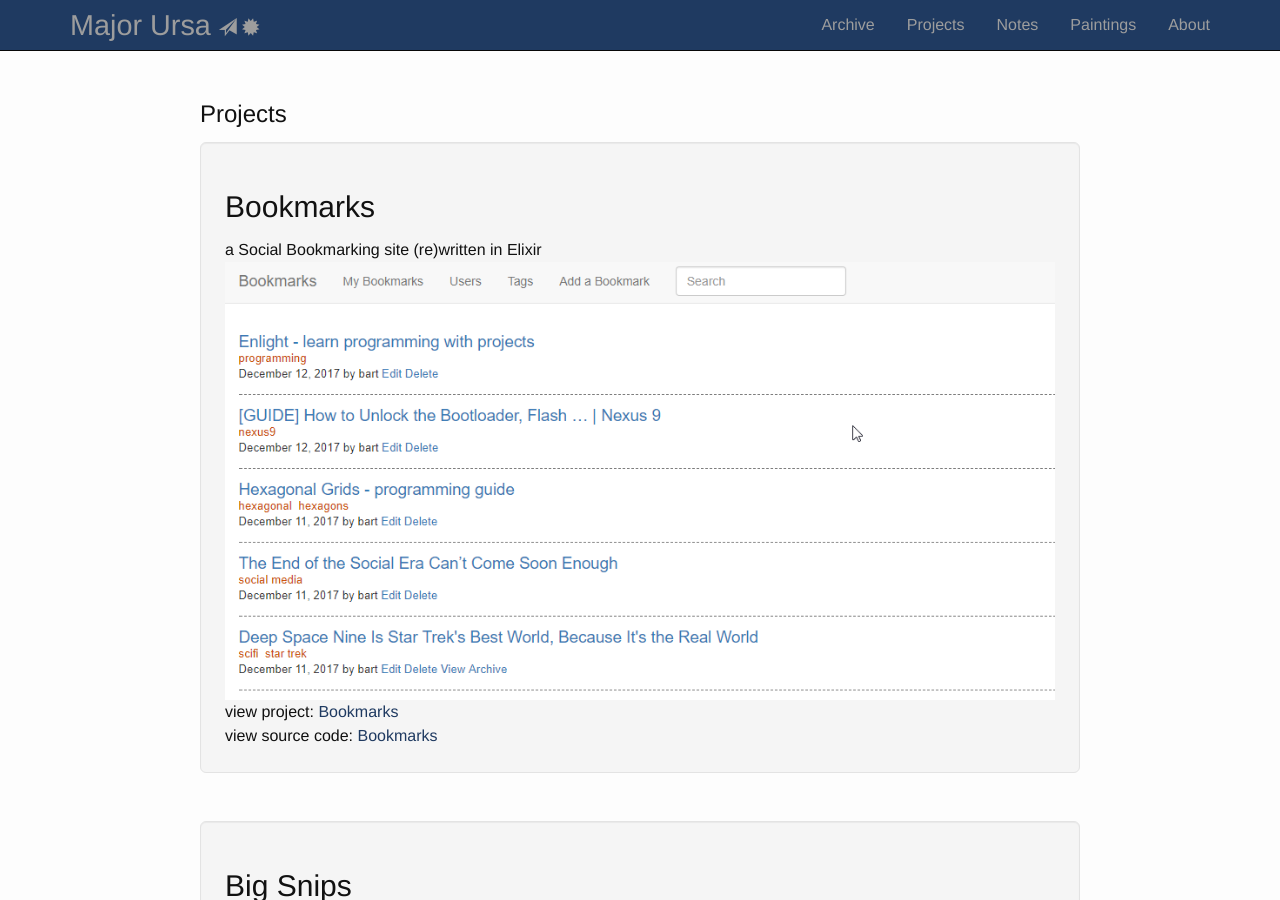
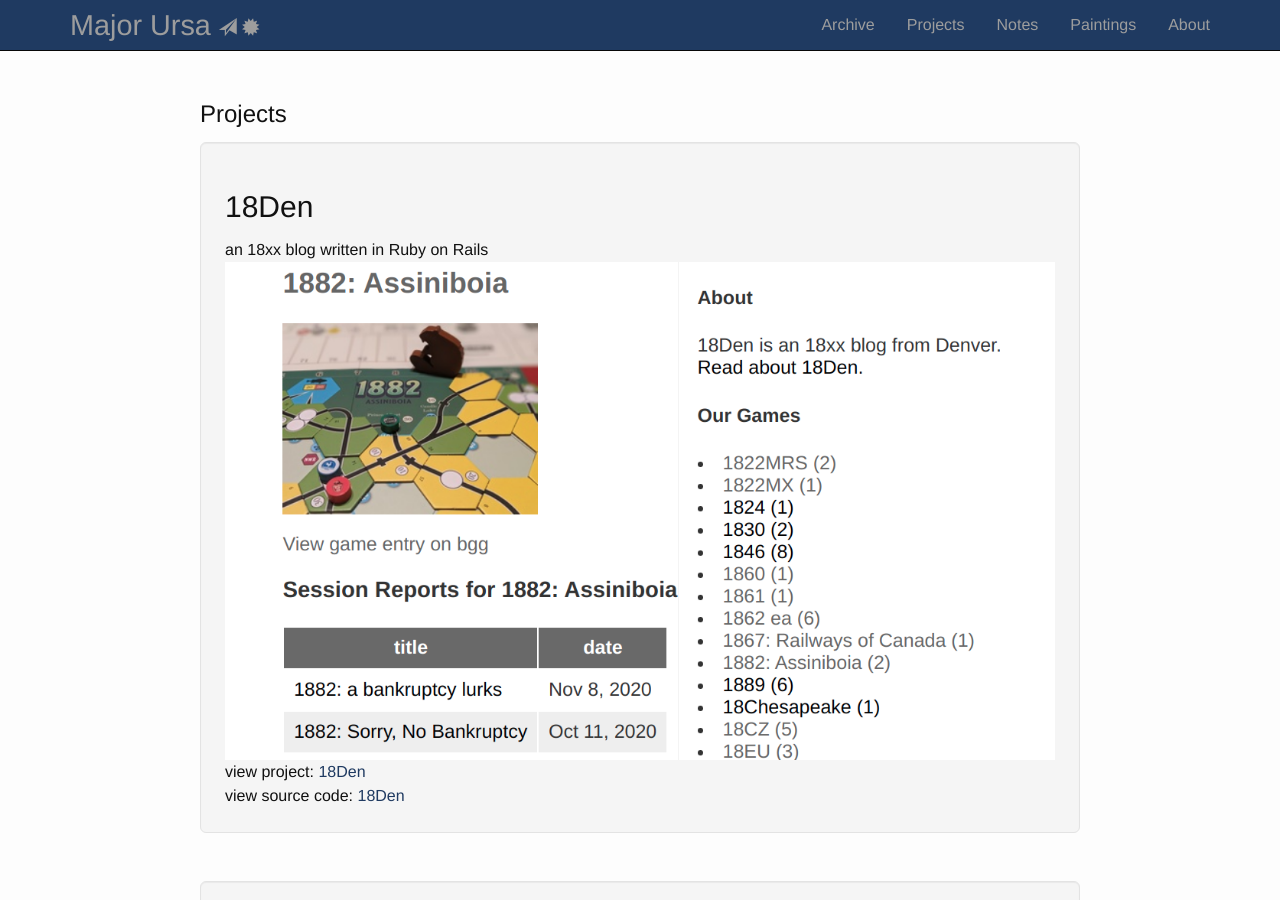
Before and after one commit to underhilllabs/mu-blog, a Jekyll site: the page built from projects.html, in a window 1280 px wide and 900 px high. Built offline with Jekyll 4.4.1, drawn with Linux system fonts in a browser that asks for light colours; nearby versions of some CDN libraries.

Commit message:
updated with new fp game and 18den in projects

```diff
--- a/_data/projects.yml
+++ b/_data/projects.yml
@@ -1,3 +1,10 @@
+- title: 18Den
+  brief-description: an 18xx blog written in Ruby on Rails
+  category: [website, ruby]
+  project-url: https://18den.com
+  code-url: http://github.com/underhilllabs/18den
+  image-url: /img/projects/18den.png
+
 - title: Bookmarks
   brief-description: a Social Bookmarking site (re)written in Elixir
   category: [website, elixir]
--- a/index.html
+++ b/index.html
@@ -18,8 +18,8 @@
   {% endfor %}
   </ul>
 
-  <h1>Current Board Game: Pax Pamir, 2nd Ed.</h1>
-  <img src="https://birdhouse.nyc3.digitaloceanspaces.com/img/bigwig_wakhan_med.jpg" height="auto" width="auto">
+  <h1>Current Board Game: Online 18xx</h1>
+  <img src="img/cats/bigwig_18scan.jpg" height="auto" width="auto">
   <p><br><p>
 
   <h1>Recent Projects</h1>
```
Also changed, not shown: img/cats/bigwig_18scan.jpg (added), img/projects/18den.png (added).
